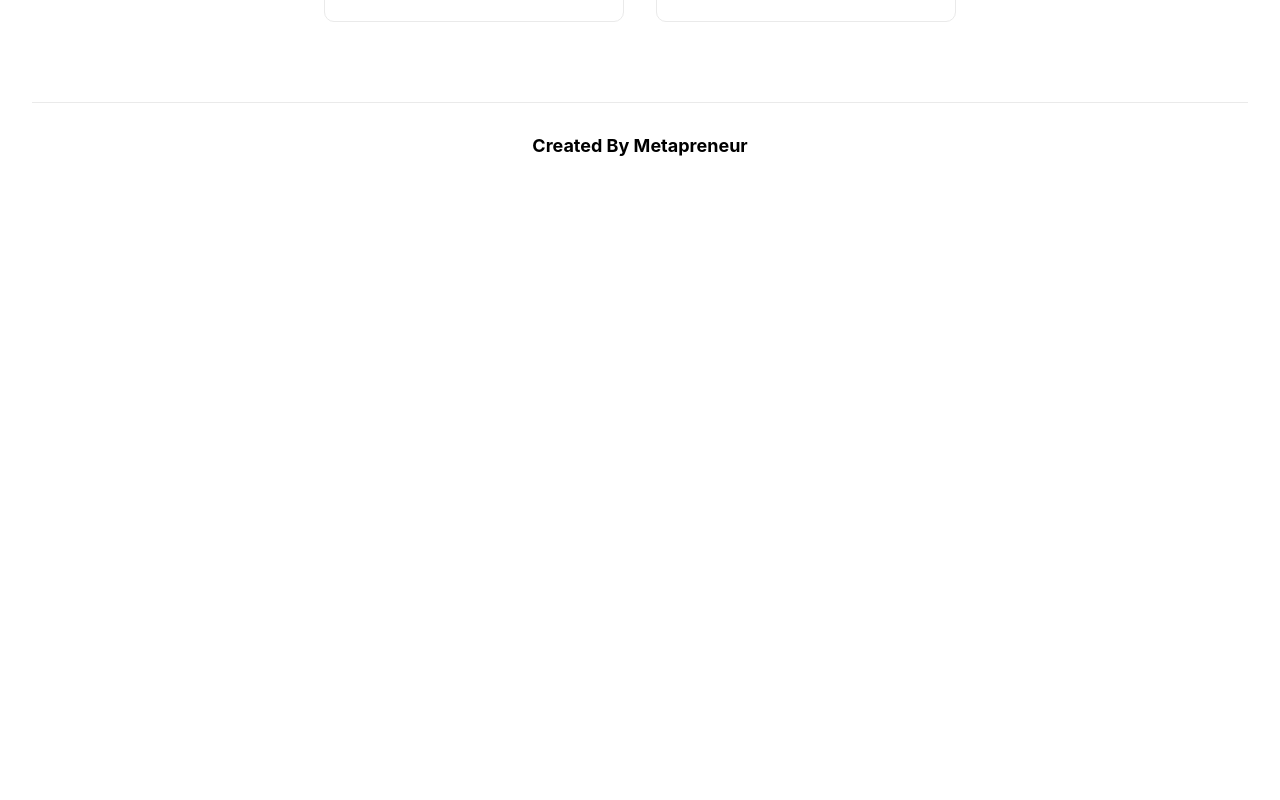
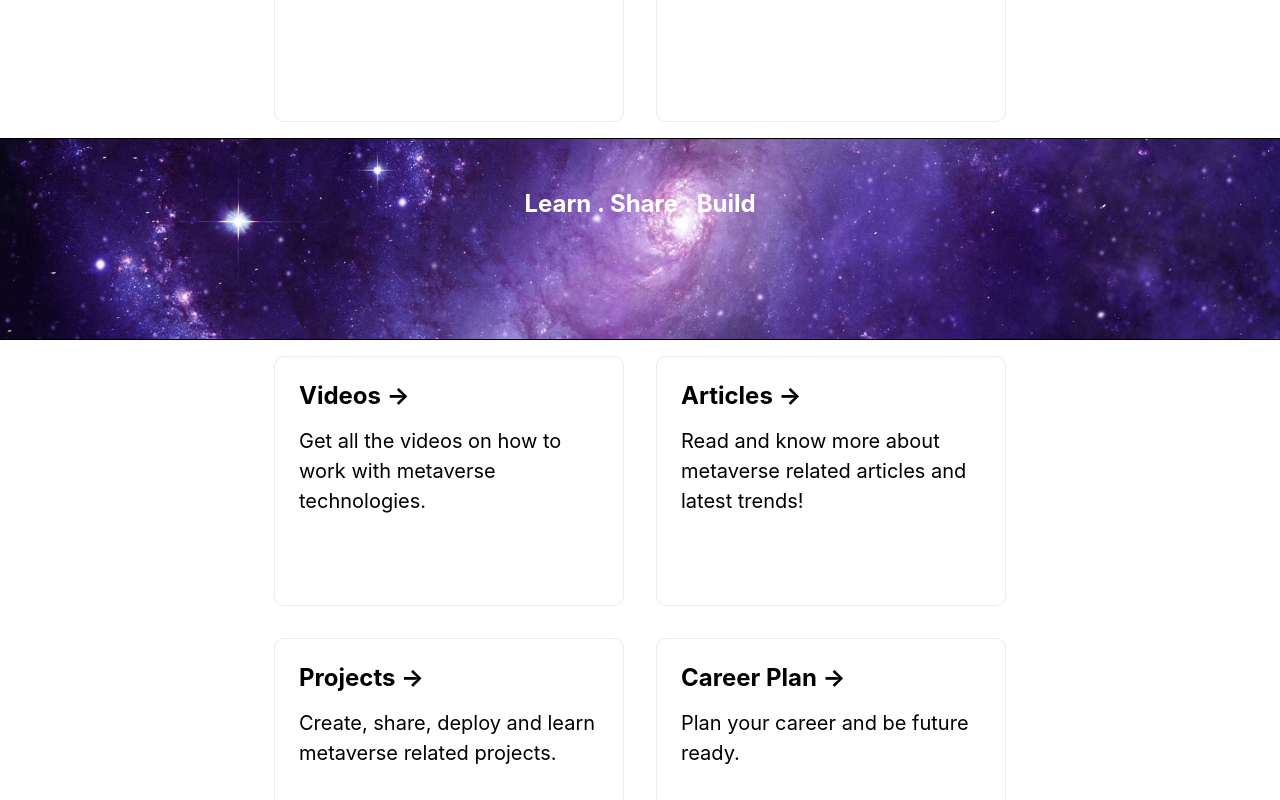
Before and after one commit to PriyathamVarma/Metaversity, a Next.js app: page / in a window 1280 px wide. Shown: the part 1120-1920 px from the top of the page. Before the commit the page ends 1308 px from the top, so only its background shows below. Built offline with nearby package versions, Linux system fonts and the light colour scheme.

Commit message:
new styles added

```diff
--- a/pages/index.js
+++ b/pages/index.js
@@ -79,6 +79,46 @@ export default function Home() {
             </p>
           </a>
         </div>
+
+
+        <div className={styles.middle}>
+
+          <p>Learn . Share . Build</p>
+
+        </div>
+
+
+        <div className={styles.grid}>
+          <a href="https://nextjs.org/docs" className={styles.card}>
+            <h2>Videos &rarr;</h2>
+            <p>Get all the videos on how to work with metaverse technologies.</p>
+          </a>
+
+          <a href="https://nextjs.org/learn" className={styles.card}>
+            <h2>Articles &rarr;</h2>
+            <p>Read and know more about metaverse related articles and latest trends!</p>
+          </a>
+
+          <a
+            href="https://github.com/vercel/next.js/tree/canary/examples"
+            className={styles.card}
+          >
+            <h2>Projects &rarr;</h2>
+            <p>Create, share, deploy and learn metaverse related projects.</p>
+          </a>
+
+          <a
+            href="https://vercel.com/new?utm_source=create-next-app&utm_medium=default-template&utm_campaign=create-next-app"
+            className={styles.card}
+          >
+            <h2>Career Plan &rarr;</h2>
+            <p>
+              Plan your career and be future ready.
+            </p>
+          </a>
+        </div>
+
+
       </main>
 
       <footer className={styles.footer}>
--- a/styles/Home.module.css
+++ b/styles/Home.module.css
@@ -1,5 +1,5 @@
 .container {
-  padding: 0 2rem;
+  /*padding: 0 2rem;*/
 }
 
 .main {
@@ -16,7 +16,6 @@
   width:100%;
   font-size: 4rem;
   margin-top:30px;
-  padding: 10px;
   min-height:600px;
   background: linear-gradient(-45deg, #ee7752, #e73c7e, #23a6d5, #23d5ab);
 	background-size: 400% 400%;
@@ -31,7 +30,24 @@
   flex-grow:4;
 }
 
+.middle{
+  width:100%;
+  border: 1px solid black;
+  min-height:200px;
+  background-image: url('../public/uni.jpg');
+  background-attachment: fixed;
+  background-position: center;
+  background-repeat: no-repeat;
+  background-size: cover;
+}
 
+.middle p{
+  color:white;
+  text-align: center;
+  font-weight: bolder;
+  font-size:x-large;
+  margin-top:50px;
+}
 
 .footer {
   display: flex;
--- a/styles/globals.css
+++ b/styles/globals.css
@@ -13,7 +13,7 @@ a {
 }
 
 * {
-  box-sizing: border-box;
+  /*box-sizing: border-box;*/
 }
 
 @media (prefers-color-scheme: dark) {
```
Also changed, not shown: public/uni.jpg (added).
